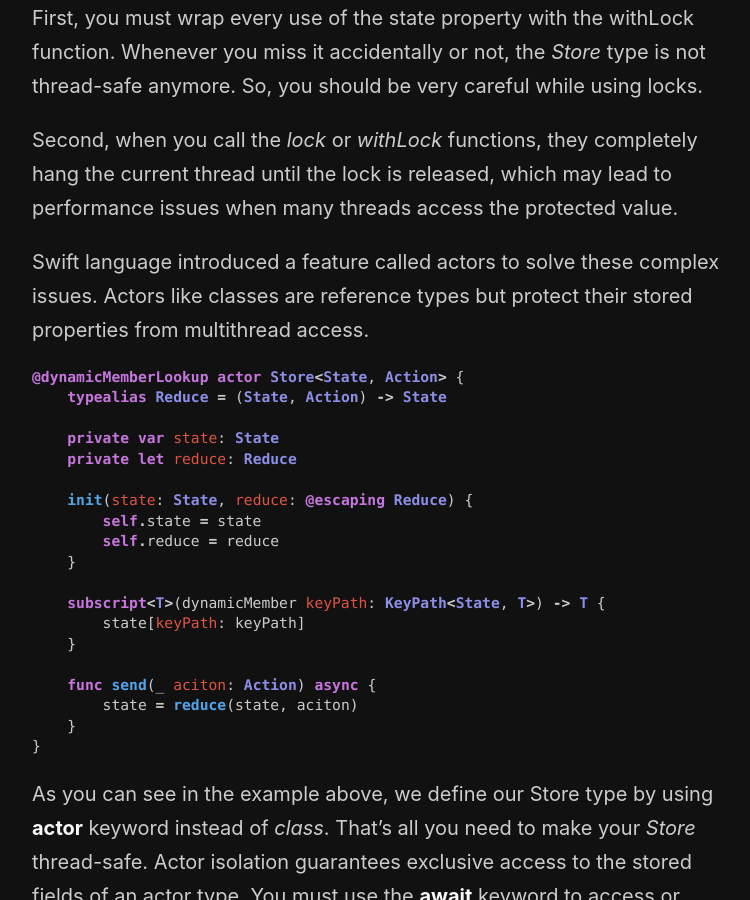
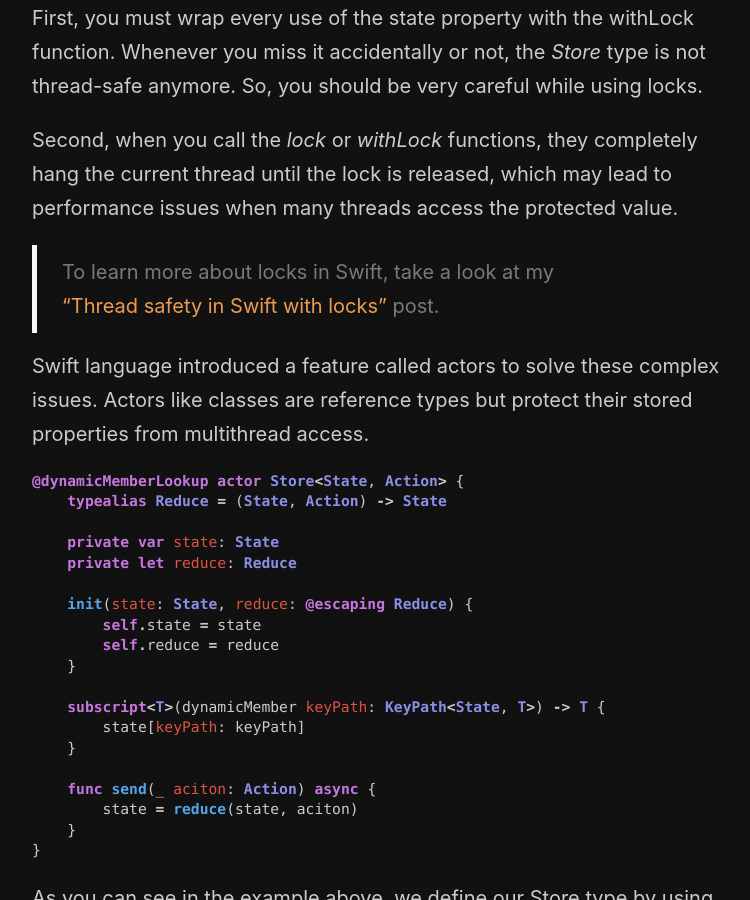
Before and after one commit to mecid/mecid.github.io, a Jekyll site: the page built from _posts/2023-09-19-thread-safety-in-swift-with-actors.md, in a window 1280 px wide and 900 px high, scrolled down 1740 px. Shown: the whole window, without its empty margins (258-1008 px from the left). Built offline with Jekyll 4.4.1, drawn with Linux system fonts in a browser that asks for light colours.

Commit message:
reference post added to the actors post

```diff
--- a/_posts/2023-09-19-thread-safety-in-swift-with-actors.md
+++ b/_posts/2023-09-19-thread-safety-in-swift-with-actors.md
@@ -68,6 +68,8 @@ As you can see in the example above, we use an instance of the *NSRecursiveLock*
 First, you must wrap every use of the state property with the withLock function. Whenever you miss it accidentally or not, the *Store* type is not thread-safe anymore. So, you should be very careful while using locks.
 
 Second, when you call the *lock* or *withLock* functions, they completely hang the current thread until the lock is released, which may lead to performance issues when many threads access the protected value.
+
+> To learn more about locks in Swift, take a look at my ["Thread safety in Swift with locks"](/2023/09/05/thread-safety-in-swift-with-locks/) post.
 
 Swift language introduced a feature called actors to solve these complex issues. Actors like classes are reference types but protect their stored properties from multithread access.
 
```
